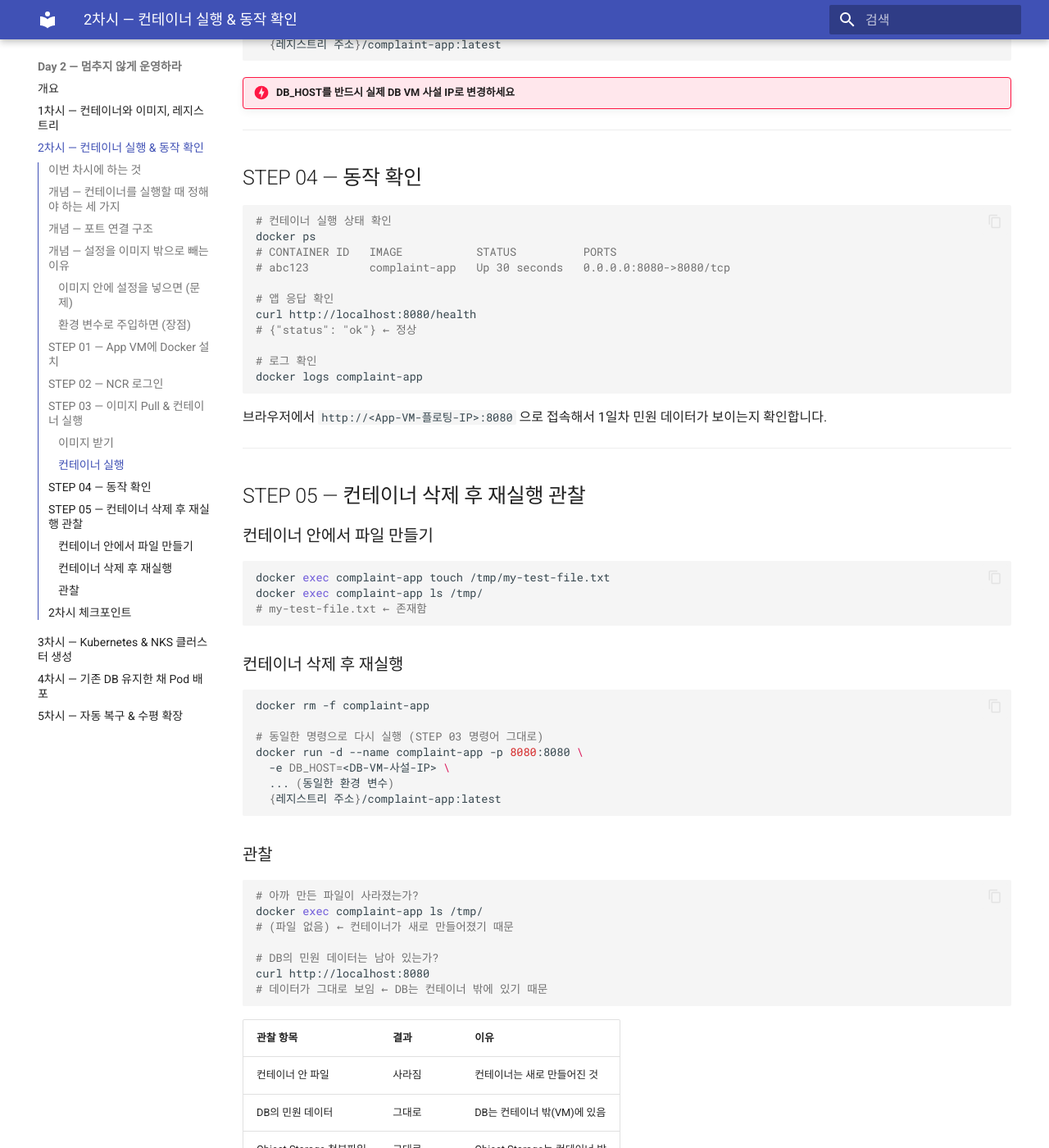
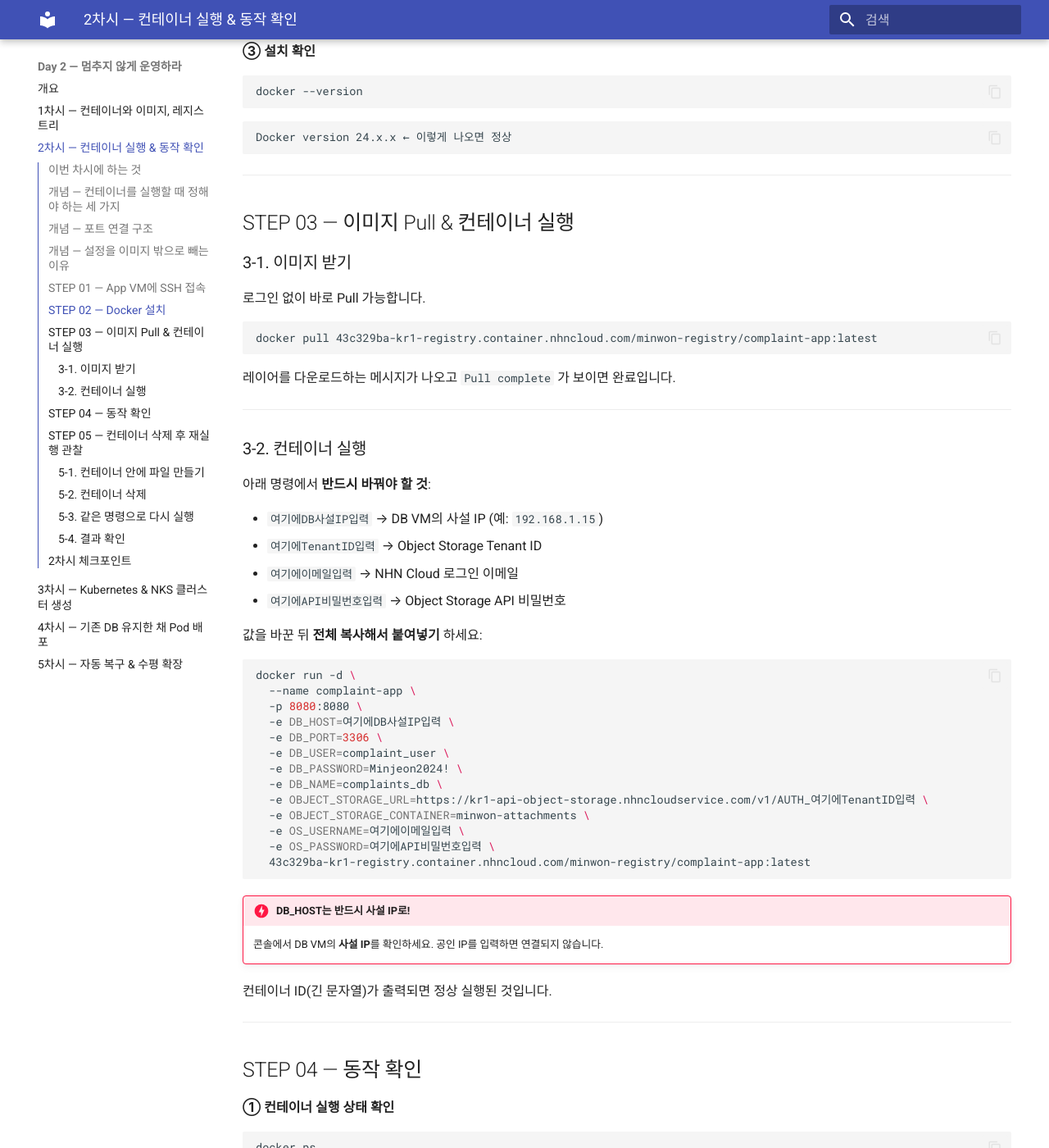
Before and after one commit to skilleat-labs/cloud-native-minwon-lab, an MkDocs documentation site: the page built from docs/day2/session2.md, in a window 1280 px wide and 1400 px high, scrolled down 3127 px. Shown: the whole window at 82% size. Built offline with MkDocs 1.6.1 and Material for MkDocs 9.7.7, drawn with Linux system fonts in a browser that asks for light colours; some of the changed text lies outside the part shown.

Commit message:
Day2 2차시: PowerShell 기준 초보자 친화적으로 전면 재작성, 실제 이미지 URL 반영

````diff
--- a/docs/day2/session2.md
+++ b/docs/day2/session2.md
@@ -9,8 +9,8 @@
 
 | STEP | 내용 |
 |------|------|
-| 01 | App VM에 Docker 설치 |
-| 02 | NCR 로그인 |
+| 01 | App VM에 SSH 접속 |
+| 02 | Docker 설치 |
 | 03 | 이미지 Pull & 컨테이너 실행 |
 | 04 | 동작 확인 |
 | 05 | 컨테이너 삭제 후 재실행 — 상태 관찰 |
@@ -29,136 +29,225 @@
 
 ## 개념 — 포트 연결 구조
 
-```
-외부 요청 (브라우저)
-        ↓
-VM(호스트): 80번 포트로 들어온 요청을 컨테이너 8080으로 전달
-        ↓
-컨테이너: 앱이 듣고 있는 8080 포트
+```mermaid
+flowchart LR
+    U["👤 브라우저\n:8080"]
+    VM["🖥️ App VM\n호스트 포트 :8080"]
+    CT["📦 컨테이너\n앱 포트 :8080"]
+
+    U -->|"요청"| VM
+    VM -->|"-p 8080:8080"| CT
+
+    style CT fill:#e8f4fd,stroke:#2196F3
 ```
 
-컨테이너는 자기만의 네트워크 공간을 가집니다. 컨테이너 안의 포트는 밖에서 그대로 보이지 않으므로 `-p 호스트포트:컨테이너포트` 로 연결해줘야 합니다.
+컨테이너는 자기만의 네트워크 공간을 가집니다.
+`-p 호스트포트:컨테이너포트` 로 연결해줘야 외부에서 접속할 수 있습니다.
 
 ---
 
 ## 개념 — 설정을 이미지 밖으로 빼는 이유
 
-### 이미지 안에 설정을 넣으면 (문제)
+```mermaid
+flowchart LR
+    subgraph BAD["❌ 이미지 안에 설정을 넣으면"]
+        I1["이미지 A\nDB=192.168.0.1"]
+        I2["이미지 B\nDB=192.168.0.2"]
+    end
+    subgraph GOOD["✅ 환경 변수로 주입하면"]
+        IMG["이미지 하나"]
+        E1["개발환경\nDB=dev-server"]
+        E2["운영환경\nDB=prod-server"]
+        IMG -->|"-e DB_HOST="| E1 & E2
+    end
 
-- DB 주소가 바뀌면 이미지를 다시 만들어야 함
-- 이미지 안에 비밀번호가 그대로 남음
-- 개발/운영 환경마다 이미지를 따로 관리해야 함
-
-### 환경 변수로 주입하면 (장점)
-
-- 이미지는 하나, 환경마다 다른 값만 주입
-- 민감한 값은 별도로 분리 가능
-- 같은 이미지로 개발·검증·운영을 모두 커버
+    style BAD fill:#fff3cd,stroke:#f0ad4e
+    style GOOD fill:#e8f5e9,stroke:#4caf50
+```
 
 !!! tip "핵심"
     이미지는 어디서나 같고, 설정은 환경마다 다르다.
 
 ---
 
-## STEP 01 — App VM에 Docker 설치
+## STEP 01 — App VM에 SSH 접속
 
-App VM에 SSH로 접속합니다.
+**① Windows PowerShell 열기**
 
-```bash
-ssh -i MyKey.pem ubuntu@<App-VM-플로팅-IP>
+시작 메뉴에서 **PowerShell** 검색 후 실행
+
+---
+
+**② 키파일 위치 확인**
+
+1일차에서 다운로드한 `nhn-temp-key.pem` 파일 위치를 확인합니다.
+보통 `C:\Users\사용자이름\Downloads\` 에 있습니다.
+
+---
+
+**③ SSH 접속**
+
+```powershell
+ssh -i C:\Users\사용자이름\Downloads\nhn-temp-key.pem ubuntu@<App-VM-플로팅-IP>
 ```
 
-Docker를 설치합니다.
+!!! warning "App VM 플로팅 IP 확인"
+    4차시에서 App VM의 플로팅 IP를 LB로 옮겼습니다.
+    접속을 위해 **새 플로팅 IP를 임시로 생성**해서 App VM에 연결하세요.
+
+    `Compute > Instance > minwon-app-01 체크 > 플로팅 IP 관리 > 생성 후 연결`
+
+처음 접속 시 아래 메시지가 나오면 `yes` 입력 후 Enter:
+```
+Are you sure you want to continue connecting? yes
+```
+
+`ubuntu@minwon-app-01:~$` 가 보이면 접속 성공입니다.
+
+---
+
+## STEP 02 — Docker 설치
+
+App VM 터미널에서 아래 명령을 **순서대로** 실행합니다.
+
+**① Docker 설치**
 
 ```bash
 curl -fsSL https://get.docker.com | sudo sh
+```
+
+설치에 1~2분 소요됩니다.
+
+---
+
+**② 현재 사용자에게 Docker 권한 부여**
+
+```bash
 sudo usermod -aG docker $USER
 newgrp docker
 ```
 
-설치 확인:
+---
+
+**③ 설치 확인**
 
 ```bash
 docker --version
-# Docker version 24.x.x ← 정상
 ```
 
----
-
-## STEP 02 — NCR 로그인
-
-NCR에 로그인해야 이미지를 Pull할 수 있습니다.
-
 ```
-Containers > NCR > [minwon-registry] > 기본 정보
-→ 로그인 명령어 확인 및 복사
+Docker version 24.x.x ← 이렇게 나오면 정상
 ```
-
-콘솔에서 복사한 명령어를 실행합니다.
-
-```bash
-docker login {레지스트리 주소}
-# Username: {NHN Cloud 이메일}
-# Password: {API 비밀번호}
-```
-
-`Login Succeeded` 가 나오면 성공입니다.
 
 ---
 
 ## STEP 03 — 이미지 Pull & 컨테이너 실행
 
-### 이미지 받기
+### 3-1. 이미지 받기
+
+로그인 없이 바로 Pull 가능합니다.
 
 ```bash
-docker pull {레지스트리 주소}/complaint-app:latest
+docker pull 43c329ba-kr1-registry.container.nhncloud.com/minwon-registry/complaint-app:latest
 ```
 
-### 컨테이너 실행
+레이어를 다운로드하는 메시지가 나오고 `Pull complete` 가 보이면 완료입니다.
+
+---
+
+### 3-2. 컨테이너 실행
+
+아래 명령에서 **반드시 바꿔야 할 것**:
+
+- `여기에DB사설IP입력` → DB VM의 사설 IP (예: `192.168.1.15`)
+- `여기에TenantID입력` → Object Storage Tenant ID
+- `여기에이메일입력` → NHN Cloud 로그인 이메일
+- `여기에API비밀번호입력` → Object Storage API 비밀번호
+
+값을 바꾼 뒤 **전체 복사해서 붙여넣기** 하세요:
 
 ```bash
 docker run -d \
   --name complaint-app \
   -p 8080:8080 \
-  -e DB_HOST=<DB-VM-사설-IP> \
+  -e DB_HOST=여기에DB사설IP입력 \
   -e DB_PORT=3306 \
   -e DB_USER=complaint_user \
   -e DB_PASSWORD=Minjeon2024! \
   -e DB_NAME=complaints_db \
-  -e OBJECT_STORAGE_URL=https://kr1-api-object-storage.nhncloudservice.com/v1/AUTH_{TenantID} \
+  -e OBJECT_STORAGE_URL=https://kr1-api-object-storage.nhncloudservice.com/v1/AUTH_여기에TenantID입력 \
   -e OBJECT_STORAGE_CONTAINER=minwon-attachments \
-  -e OS_USERNAME={NHN Cloud 이메일} \
-  -e OS_PASSWORD={API 비밀번호} \
-  {레지스트리 주소}/complaint-app:latest
+  -e OS_USERNAME=여기에이메일입력 \
+  -e OS_PASSWORD=여기에API비밀번호입력 \
+  43c329ba-kr1-registry.container.nhncloud.com/minwon-registry/complaint-app:latest
 ```
 
-!!! danger "DB_HOST를 반드시 실제 DB VM 사설 IP로 변경하세요"
+!!! danger "DB_HOST는 반드시 사설 IP로!"
+    콘솔에서 DB VM의 **사설 IP**를 확인하세요.
+    공인 IP를 입력하면 연결되지 않습니다.
+
+컨테이너 ID(긴 문자열)가 출력되면 정상 실행된 것입니다.
 
 ---
 
 ## STEP 04 — 동작 확인
 
+**① 컨테이너 실행 상태 확인**
+
 ```bash
-# 컨테이너 실행 상태 확인
 docker ps
-# CONTAINER ID   IMAGE           STATUS          PORTS
-# abc123         complaint-app   Up 30 seconds   0.0.0.0:8080->8080/tcp
+```
 
-# 앱 응답 확인
+```
+CONTAINER ID   IMAGE             STATUS         PORTS
+abc123...      complaint-app     Up 10 seconds  0.0.0.0:8080->8080/tcp
+```
+
+`Up` 상태가 보이면 정상입니다.
+
+---
+
+**② 앱 응답 확인**
+
+```bash
 curl http://localhost:8080/health
-# {"status": "ok"} ← 정상
+```
 
-# 로그 확인
+```json
+{"status": "ok"} ← 정상
+```
+
+---
+
+**③ 로그 확인**
+
+```bash
 docker logs complaint-app
 ```
 
-브라우저에서 `http://<App-VM-플로팅-IP>:8080` 으로 접속해서 1일차 민원 데이터가 보이는지 확인합니다.
+오류 메시지 없이 `Running on ...` 이 보이면 성공입니다.
+
+---
+
+**④ 브라우저에서 접속**
+
+```
+http://<App-VM-플로팅-IP>:8080
+```
+
+1일차 민원 데이터가 그대로 보이면 완벽합니다.
+
+!!! warning "접속이 안 된다면"
+    App 보안 그룹에서 **8080 포트**가 열려 있는지 확인하세요.
+    `Network > Security Groups > minwon-sg-app > 규칙 확인`
 
 ---
 
 ## STEP 05 — 컨테이너 삭제 후 재실행 관찰
 
-### 컨테이너 안에서 파일 만들기
+컨테이너를 지우면 **컨테이너 안의 데이터는 사라지지만, DB와 Object Storage는 그대로**임을 확인합니다.
+
+### 5-1. 컨테이너 안에 파일 만들기
 
 ```bash
 docker exec complaint-app touch /tmp/my-test-file.txt
@@ -166,19 +255,17 @@
 # my-test-file.txt ← 존재함
 ```
 
-### 컨테이너 삭제 후 재실행
+### 5-2. 컨테이너 삭제
 
 ```bash
 docker rm -f complaint-app
-
-# 동일한 명령으로 다시 실행 (STEP 03 명령어 그대로)
-docker run -d --name complaint-app -p 8080:8080 \
-  -e DB_HOST=<DB-VM-사설-IP> \
-  ... (동일한 환경 변수)
-  {레지스트리 주소}/complaint-app:latest
 ```
 
-### 관찰
+### 5-3. 같은 명령으로 다시 실행
+
+STEP 03의 `docker run` 명령을 그대로 다시 실행합니다.
+
+### 5-4. 결과 확인
 
 ```bash
 # 아까 만든 파일이 사라졌는가?
@@ -186,15 +273,15 @@
 # (파일 없음) ← 컨테이너가 새로 만들어졌기 때문
 
 # DB의 민원 데이터는 남아 있는가?
-curl http://localhost:8080
-# 데이터가 그대로 보임 ← DB는 컨테이너 밖에 있기 때문
+curl http://localhost:8080/health
+# {"status": "ok"} ← 앱은 정상, 데이터도 그대로
 ```
 
 | 관찰 항목 | 결과 | 이유 |
 |---------|------|------|
-| 컨테이너 안 파일 | 사라짐 | 컨테이너는 새로 만들어진 것 |
-| DB의 민원 데이터 | 그대로 | DB는 컨테이너 밖(VM)에 있음 |
-| Object Storage 첨부파일 | 그대로 | Object Storage는 컨테이너 밖 |
+| 컨테이너 안 파일 | **사라짐** | 컨테이너는 새로 만들어진 것 |
+| DB의 민원 데이터 | **그대로** | DB는 컨테이너 밖(VM)에 있음 |
+| Object Storage 첨부파일 | **그대로** | Object Storage는 컨테이너 밖 |
 
 !!! tip "핵심"
     컨테이너는 언제든 사라질 수 있다고 가정하고 설계한다.
@@ -207,7 +294,7 @@
 | # | 확인 항목 | 확인 방법 |
 |---|---------|---------|
 | ① | Docker가 설치되었다 | `docker --version` |
-| ② | NCR 로그인이 성공했다 | `Login Succeeded` |
+| ② | 이미지가 Pull 되었다 | `docker images` |
 | ③ | 컨테이너가 실행 중이다 | `docker ps` |
 | ④ | 브라우저에서 민원 서비스가 접속된다 | 브라우저 확인 |
 | ⑤ | 컨테이너를 지워도 DB 데이터는 남는다 | 재실행 후 데이터 확인 |
````
